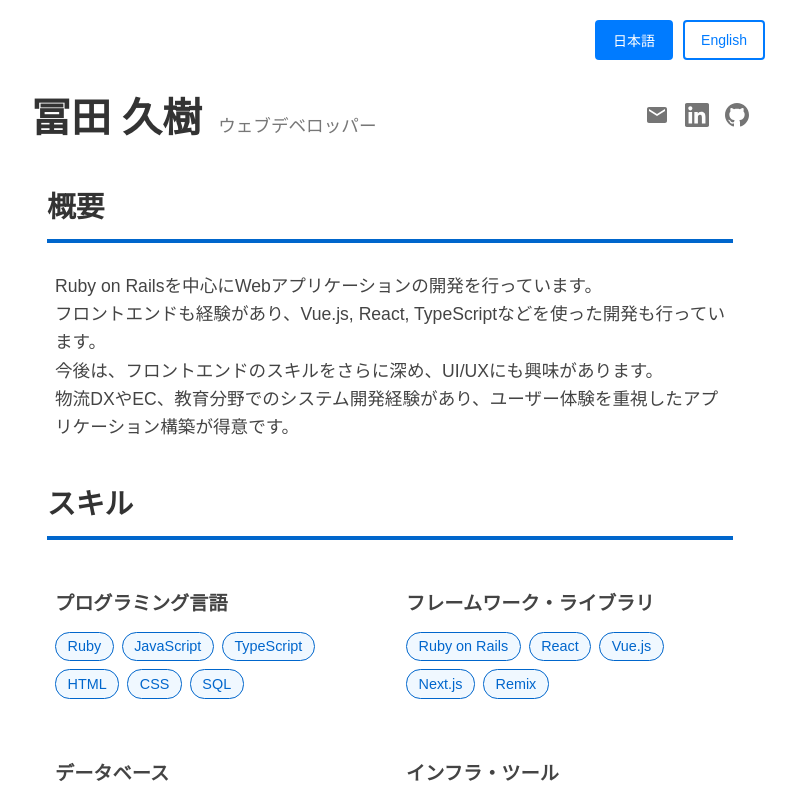
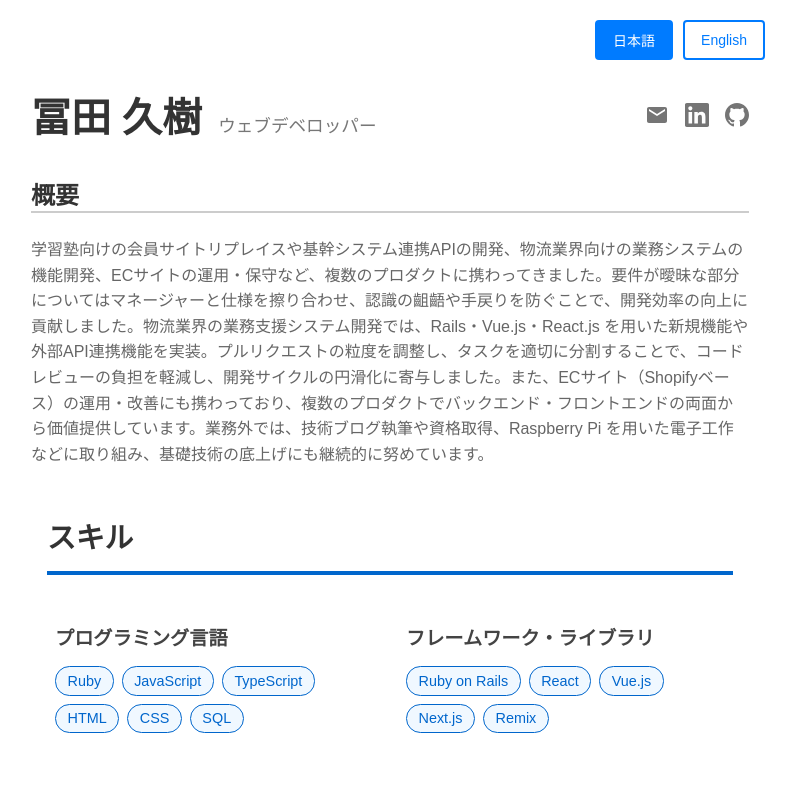
Before and after one commit to tomitahisaki/tomitahisaki.github.io, a React (Vite) app: page / in a window 1280 px wide. Shown: the top 794 px of the page, without its empty margins (250-1046 px from the left). Built offline with nearby package versions, Linux system fonts and the light colour scheme.

Commit message:
fix: summary

```diff
--- a/src/components/Summary.tsx
+++ b/src/components/Summary.tsx
@@ -29,24 +29,23 @@ export const Summary: React.FC<SummaryProps> = ({ data }) => {
 
 const styles = {
   section: {
-    marginBottom: '2.5em',
-    padding: '0 2em',
+    marginBottom: '2em',
+    padding: '1em',
   },
   sectionTitle: {
-    fontSize: '1.8em',
+    fontSize: '1.5em',
     fontWeight: 'bold',
-    marginBottom: '1em',
+    marginBottom: '0.2em solid',
     color: '#333',
-    borderBottom: '0.15em solid #0066cc',
-    paddingBottom: '0.5em',
+    margin: '0 0 1em 0',
   },
   content: {
-    marginLeft: '0.5em',
+    marginTop: '1em',
   },
   summaryText: {
-    fontSize: '1.1em',
+    fontSize: '1em',
     lineHeight: '1.6',
-    color: '#444',
+    color: '#666',
     margin: '0',
   },
 };
--- a/src/locales/en.ts
+++ b/src/locales/en.ts
@@ -10,7 +10,7 @@ export const enData: ResumeData = {
   },
   summary: {
     title: "Summary",
-    content: "I develop web applications mainly using Ruby on Rails.\nI also have experience in frontend development using Vue.js, React, and TypeScript.\nI'm looking to further develop my frontend skills and am interested in UI/UX.\nI have experience in system development for logistics DX, e-commerce, and education sectors, with a focus on user experience-centered application development."
+    content: "Contributed to the redevelopment of a tutoring service platform, migrating from CakePHP to Ruby on Rails and React.js, and built integration APIs to connect with a core business system. Improved operational efficiency by proactively identifying unclear requirements and working closely with managers to define specifications early in the development cycle. In a logistics DX project, developed and extended key features and implemented external API integrations using Rails, Vue.js, and React.js. Created well-scoped tasks and optimized pull request granularity, which led to reduced review time and smoother team collaboration. Also involved in the maintenance and improvement of an e-commerce site built with Shopify. Outside of work, strengthened technical fundamentals through blogging, obtaining certifications, and building hobby projects with Raspberry Pi.",
   },
   skills: {
     title: "Skills",
--- a/src/locales/ja.ts
+++ b/src/locales/ja.ts
@@ -10,7 +10,7 @@ export const jaData: ResumeData = {
   },
   summary: {
     title: "概要",
-    content: "Ruby on Railsを中心にWebアプリケーションの開発を行っています。\nフロントエンドも経験があり、Vue.js, React, TypeScriptなどを使った開発も行っています。\n今後は、フロントエンドのスキルをさらに深め、UI/UXにも興味があります。\n物流DXやEC、教育分野でのシステム開発経験があり、ユーザー体験を重視したアプリケーション構築が得意です。"
+    content: "学習塾向けの会員サイトリプレイスや基幹システム連携APIの開発、物流業界向けの業務システムの機能開発、ECサイトの運用・保守など、複数のプロダクトに携わってきました。要件が曖昧な部分についてはマネージャーと仕様を擦り合わせ、認識の齟齬や手戻りを防ぐことで、開発効率の向上に貢献しました。物流業界の業務支援システム開発では、Rails・Vue.js・React.js を用いた新規機能や外部API連携機能を実装。プルリクエストの粒度を調整し、タスクを適切に分割することで、コードレビューの負担を軽減し、開発サイクルの円滑化に寄与しました。また、ECサイト（Shopifyベース）の運用・改善にも携わっており、複数のプロダクトでバックエンド・フロントエンドの両面から価値提供しています。業務外では、技術ブログ執筆や資格取得、Raspberry Pi を用いた電子工作などに取り組み、基礎技術の底上げにも継続的に努めています。",
   },
   skills: {
     title: "スキル",
```
